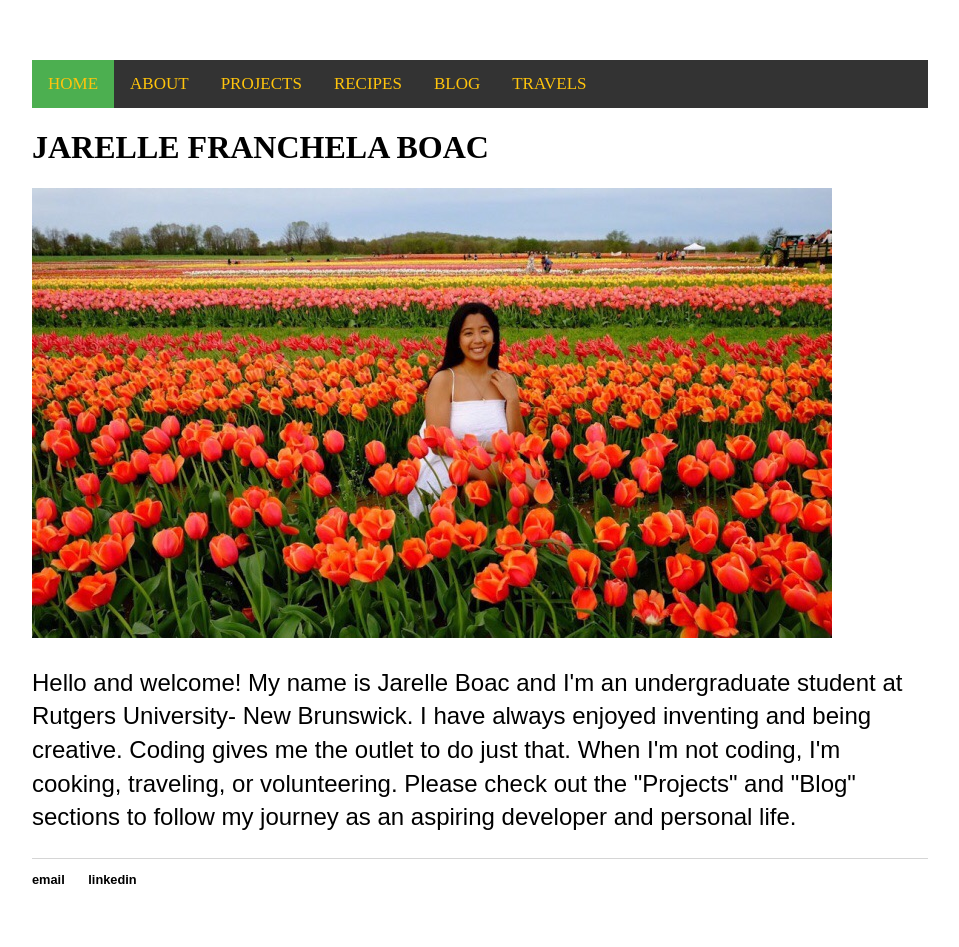
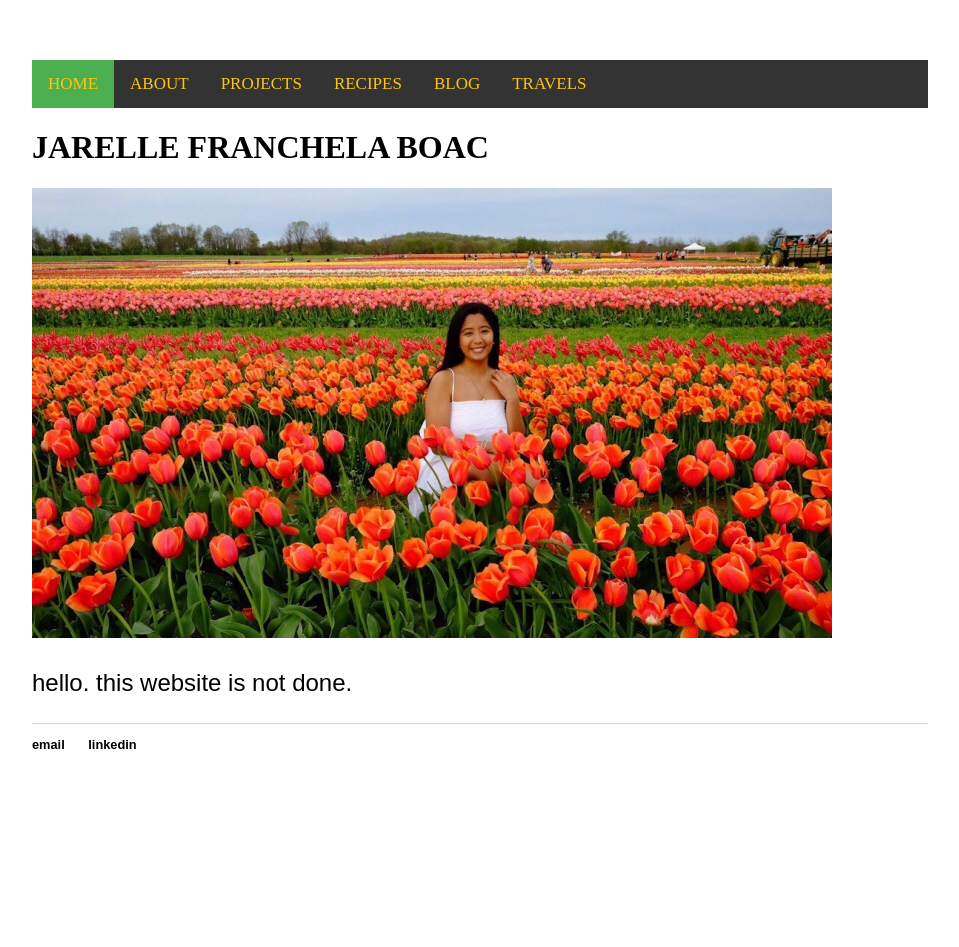
Before and after one commit to jarelle22/jarelleboac.github.io, a Jekyll site: the page built from index.html, in a window 1280 px wide. Shown: the whole page, without its empty margins (160-1119 px from the left). Built offline with Jekyll 4.4.1, drawn with Linux system fonts in a browser that asks for light colours; after the commit the page ends 900 px from its top, so only the background shows below that.

Commit message:
Update index.html

```diff
--- a/index.html
+++ b/index.html
@@ -7,5 +7,5 @@ title: Jarelle Franchela Boac
 			<h1>JARELLE FRANCHELA BOAC</h1>
 
 			<img src="72C66544-96D7-4B87-AFAA-75E7CFD6FF7A.jpeg" alt="Jarelle Boac in a field of flowers">
-			<p>Hello and welcome! My name is Jarelle Boac and I'm an undergraduate student at Rutgers University- New Brunswick. I have always enjoyed inventing and being creative. Coding gives me the outlet to do just that. When I'm not coding, I'm cooking, traveling, or volunteering. Please check out the "Projects" and "Blog" sections to follow my journey as an aspiring developer and personal life. </p>
+			<p>hello. this website is not done. </p>
 		</div>
```
